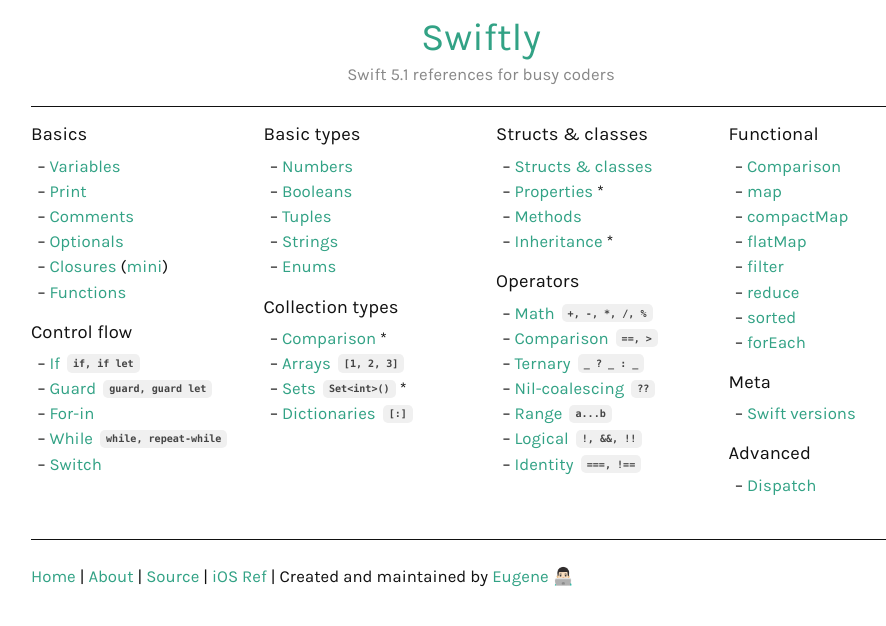
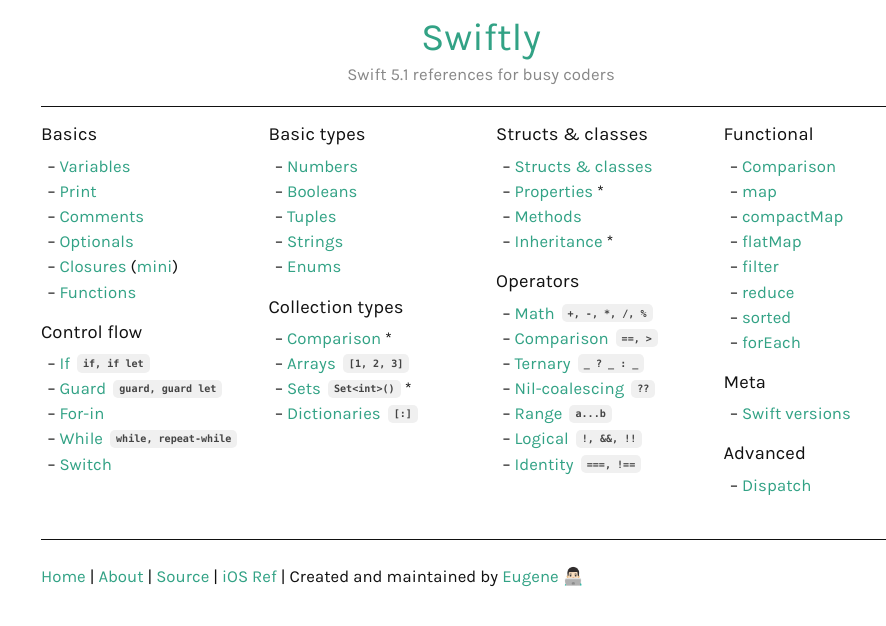
Before and after one commit to ebelinski/swiftly, a Jekyll site: the page built from index.md, in a window 1280 px wide. Shown: the top 626 px of the page, without its empty margins (159-1045 px from the left). Built offline with Jekyll 4.4.1, drawn with Linux system fonts in a browser that asks for light colours; comment, search, counter and statistics services are not loaded.

Commit message:
tweak width again

```diff
--- a/css/main.scss
+++ b/css/main.scss
@@ -38,10 +38,10 @@ body {
 header, article, footer {
   text-align: left;
   margin: 0 auto;
-  max-width: 900px !important;
+  max-width: 880px !important;
 }
 
-@media screen and (min-width: 930px) {
+@media screen and (min-width: 910px) {
   header, article, footer {
     padding-left: 0px !important;
     padding-right: 0px !important;
```
